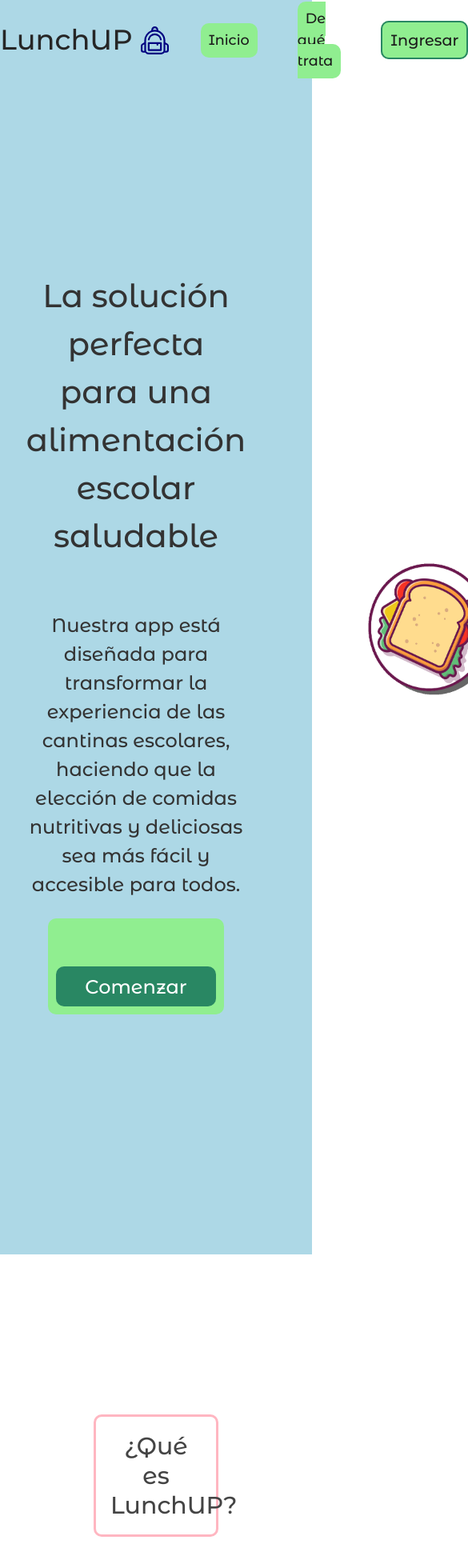
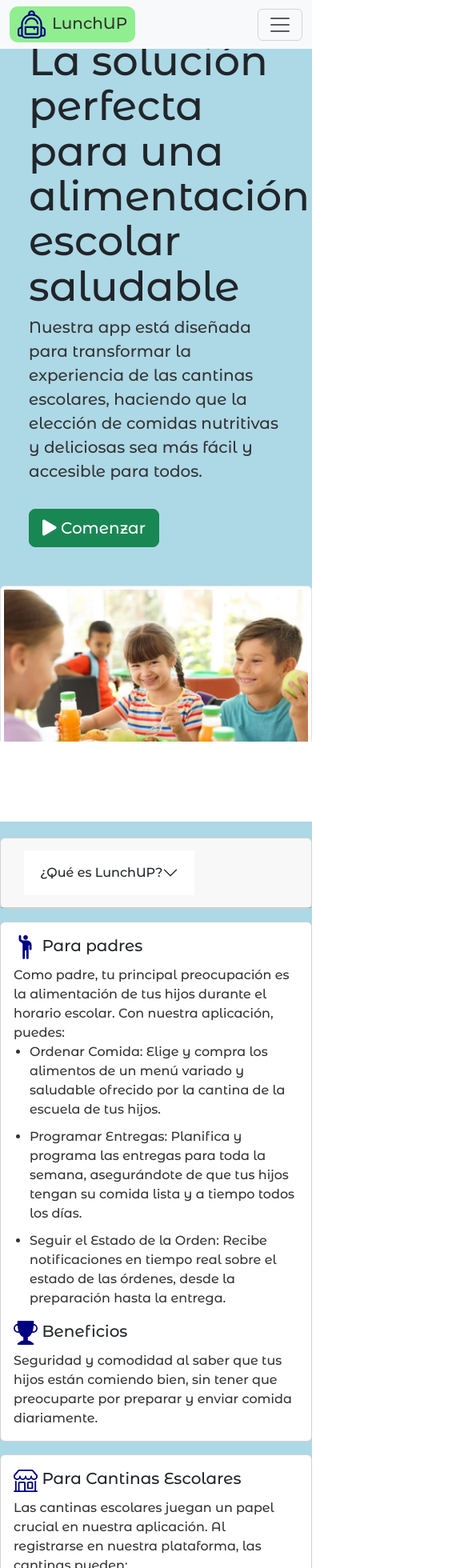
Before and after one commit to LaunchUP-INC/LunchUP-FRONT, a React (Vite) app: page / in a window 390 px wide. Shown: the top 1960 px of the page at 80% size, 585 px wide, since content can reach past the window. Built offline with nearby package versions, Linux system fonts and the light colour scheme.

Commit message:
Se comienza a implementar la migracion de la aplicacion a bootstrap, con cambios en el componente Landing,LandingHeader y AboutSection. Esta es la fase inicial de la migracion a bootstrap

```diff
--- a/index.html
+++ b/index.html
@@ -4,6 +4,9 @@
     <meta charset="UTF-8" />
     <link rel="icon" type="image/svg+xml" href="/vite.svg" />
     <meta name="viewport" content="width=device-width, initial-scale=1.0" />
+    <link rel="stylesheet" href="https://cdnjs.cloudflare.com/ajax/libs/font-awesome/5.15.3/css/all.min.css">
+
+     <!-- Font Awesome -->
     <title>LunchUP</title>
   </head>
   <body>
--- a/package.json
+++ b/package.json
@@ -13,7 +13,9 @@
     "@auth0/auth0-react": "^2.2.4",
     "@redux-devtools/extension": "^3.3.0",
     "axios": "^1.7.2",
+    "bootstrap": "^5.3.3",
     "react": "^18.3.1",
+    "react-bootstrap": "^2.10.4",
     "react-dom": "^18.3.1",
     "react-icons": "^5.2.1",
     "react-modal": "^3.16.1",
--- a/src/App.jsx
+++ b/src/App.jsx
@@ -1,4 +1,5 @@
 import "./App.module.css";
+import 'bootstrap/dist/css/bootstrap.min.css';
 import { Routes, Route, useNavigation } from "react-router-dom";
 import LandingView from "./Views/LandingView";
 import ProductView from "./Views/ProductsView";
--- a/src/components/Landing/AboutSection.jsx
+++ b/src/components/Landing/AboutSection.jsx
@@ -1,108 +1,67 @@
+import React from 'react';
+import { Accordion, Card, Button, Container, Row, Col } from 'react-bootstrap';
 import PersonIcon from "../Icons/PersonIcon";
 import BenefitIcon from "../Icons/BenefitIcon";
 import StoreIcon from "../Icons/StoreIcon";
-import styles from "./Landing.module.css";
-import { useState } from "react";
-import { Element } from "react-scroll";
+import styles from './Landing.module.css';
 
 const AboutSection = () => {
-  const [show, setShow] = useState(false);
-  const handleShow = () => {
-    setShow(!show);
-  };
     return (
-    <Element name="about" className={styles.aboutSection}>
-      <button className={styles.accordion} onClick={handleShow}>
+        <Container id="about" className={styles.about}>
+            <Row className="align-items-center" style={{ minHeight: '100vh' }}>
+                <Col md={12}>
+                    <Accordion defaultActiveKey="0">
+                        <Card>
+                            <Card.Header>
+                                <Accordion.Header as={Button} variant="link" eventKey="0" className={styles['btn-link']}>
                                     ¿Qué es LunchUP?
-      </button>
-      <div className={`${styles.containerSobre} ${show ? styles.open : ""}`}>
-        <div className={styles.intro}>
-          <p>
-            Bienvenidos a LunchUP, la solución ideal para asegurar que tus hijos
-            reciban sus alimentos de manera fácil y segura en sus colegios.
-            Nuestra aplicación está diseñada para atender las necesidades de dos
-            tipos de usuarios: los padres y las cantinas escolares.
-          </p>
-        </div>
-
-        <div className={styles.containerAudience}>
-          <div className={styles.audience}>
-            <h3>
-              {" "}
-              <PersonIcon className={styles.icon} /> Para padres
-            </h3>
-
-            <p>
-              Como padre, tu principal preocupación es la alimentación de tus
-              hijos durante el horario escolar. Con nuestra aplicación, puedes:
-            </p>
-
+                                </Accordion.Header>
+                            </Card.Header>
+                            <Accordion.Body eventKey="0">
+                                <Card.Body>
+                                    Bienvenidos a LunchUP, la solución ideal para asegurar que tus hijos reciban sus alimentos de manera fácil y segura en sus colegios. Nuestra aplicación está diseñada para atender las necesidades de dos tipos de usuarios: los padres y las cantinas escolares.
+                                </Card.Body>
+                            </Accordion.Body>
+                        </Card>
+                    </Accordion>
+                    <Card className="mt-3">
+                        <Card.Body>
+                            <Card.Title><PersonIcon className={styles.icon} /> Para padres</Card.Title>
+                            <Card.Text>
+                                Como padre, tu principal preocupación es la alimentación de tus hijos durante el horario escolar. Con nuestra aplicación, puedes:
                                 <ul>
-              <li>
-                Ordenar Comida: Elige y compra los alimentos de un menú variado
-                y saludable ofrecido por la cantina de la escuela de tus hijos.
-              </li>
-              <li>
-                Programar Entregas: Planifica y programa las entregas para toda
-                la semana, asegurándote de que tus hijos tengan su comida lista
-                y a tiempo todos los días.
-              </li>
-              <li>
-                Seguir el Estado de la Orden: Recibe notificaciones en tiempo
-                real sobre el estado de las órdenes, desde la preparación hasta
-                la entrega.
-              </li>
+                                    <li>Ordenar Comida: Elige y compra los alimentos de un menú variado y saludable ofrecido por la cantina de la escuela de tus hijos.</li>
+                                    <li>Programar Entregas: Planifica y programa las entregas para toda la semana, asegurándote de que tus hijos tengan su comida lista y a tiempo todos los días.</li>
+                                    <li>Seguir el Estado de la Orden: Recibe notificaciones en tiempo real sobre el estado de las órdenes, desde la preparación hasta la entrega.</li>
                                 </ul>
-            <h3>
-              <BenefitIcon className={styles.icon} /> Beneficios
-            </h3>
-            <p>
-              {" "}
-              Seguridad y comodidad al saber que tus hijos están comiendo bien,
-              sin tener que preocuparte por preparar y enviar comida
-              diariamente.
-            </p>
-          </div>
-
-          <div className={styles.audience}>
-            <h3>
-              {" "}
-              <StoreIcon className={styles.icon} /> Para Cantinas Escolares
-            </h3>
-            <p>
-              Las cantinas escolares juegan un papel crucial en nuestra
-              aplicación. Al registrarse en nuestra plataforma, las cantinas
-              pueden:
-            </p>
+                            </Card.Text>
+                            <Card.Title><BenefitIcon className={styles.icon} /> Beneficios</Card.Title>
+                            <Card.Text>
+                                Seguridad y comodidad al saber que tus hijos están comiendo bien, sin tener que preocuparte por preparar y enviar comida diariamente.
+                            </Card.Text>
+                        </Card.Body>
+                    </Card>
+                    <Card className="mt-3">
+                        <Card.Body>
+                            <Card.Title><StoreIcon className={styles.icon} /> Para Cantinas Escolares</Card.Title>
+                            <Card.Text>
+                                Las cantinas escolares juegan un papel crucial en nuestra aplicación. Al registrarse en nuestra plataforma, las cantinas pueden:
                                 <ul>
-              <li>
-                Gestionar el Menú: Publica y actualiza tu menú fácilmente,
-                asegurando que los padres vean las opciones disponibles en todo
-                momento.
-              </li>
-              <li>
-                Recibir y Procesar Órdenes: Maneja las órdenes de los padres de
-                manera eficiente con nuestras herramientas de gestión de
-                pedidos.
-              </li>
-              <li>
-                Promocionar Productos: Destaca productos nuevos o promociones
-                especiales para atraer más ventas.
-              </li>
+                                    <li>Gestionar el Menú: Publica y actualiza tu menú fácilmente, asegurando que los padres vean las opciones disponibles en todo momento.</li>
+                                    <li>Recibir y Procesar Órdenes: Maneja las órdenes de los padres de manera eficiente con nuestras herramientas de gestión de pedidos.</li>
+                                    <li>Promocionar Productos: Destaca productos nuevos o promociones especiales para atraer más ventas.</li>
                                 </ul>
-            <h3>
-              <BenefitIcon className={styles.icon} /> Beneficios
-            </h3>
-            <p>
-              {" "}
-              Aumenta tu alcance y tus ventas al integrarte con una plataforma
-              que conecta directamente con los padres de los estudiantes.
-            </p>
-          </div>
-        </div>
-      </div>
-    </Element>
+                            </Card.Text>
+                            <Card.Title><BenefitIcon className={styles.icon} /> Beneficios</Card.Title>
+                            <Card.Text>
+                                Aumenta tu alcance y tus ventas al integrarte con una plataforma que conecta directamente con los padres de los estudiantes.
+                            </Card.Text>
+                        </Card.Body>
+                    </Card>
+                </Col>
+            </Row>
+        </Container>
     );
-};
+}
 
 export default AboutSection;
--- a/src/components/Landing/Landing.jsx
+++ b/src/components/Landing/Landing.jsx
@@ -1,84 +1,41 @@
-import LandingHeader from "../LandingHeader/LandingHeader";
+import React from 'react';
+import comedorEscolar from './image/comedorescolar.jpg';
+import { Button, Navbar, Nav, NavDropdown, Container, Row, Col } from 'react-bootstrap';
+import LandingHeader from '../LandingHeader/LandingHeader';
 import AboutSection from "./AboutSection";
-import styles from "./Landing.module.css";
-import { Link } from "react-router-dom";
-import { useState } from "react";
-import { Element } from "react-scroll";
+import styles from './Landing.module.css'; // Asegúrate de que el path es correcto
 
-const Landing = () => {
-  const [show, setShow] = useState(false);
+const LandingPage = () => {
+    return (
+      <>
+        <div className={`container-fluid p-0 ${styles.curvedBg}`}>
 
-  const handleShow = () => {
-    setShow(!show);
-  };
-  return (
-    <>
-      <div className={styles.generalContainer}>
-        <LandingHeader />
-        <Element name="inicio" className={styles.containerHero}>
-          <div className={styles.hero}>
-            <img
-              className={styles.fork}
-              src="/heroImage-fork1.png"
-              alt="fork"
-            />
-            <div className={styles.containerText}>
-              <h3>
-                La solución perfecta para una alimentación escolar saludable
-              </h3>
-              <p>
-                Nuestra app está diseñada para transformar la experiencia de las
-                cantinas escolares, haciendo que la elección de comidas
-                nutritivas y deliciosas sea más fácil y accesible para todos.
-              </p>
-              <Link to="/home">
-                <button>Comenzar</button>
-              </Link>
+              <LandingHeader/>
+
+              <Container fluid className="p-0">
+                <Row className="align-items-center" style={{ minHeight: '100vh' }}>
+                    <Col md={6} className="p-5">
+                        <h1>La solución perfecta para una alimentación escolar saludable</h1>
+                        <p className="lead">
+                            Nuestra app está diseñada para transformar la experiencia de las cantinas escolares,
+                            haciendo que la elección de comidas nutritivas y deliciosas sea más fácil y accesible para todos.
+                        </p>
+                        <Button as="a" href="/home" variant="success" size="lg" className={`mt-3 ${styles.startButton}`} style={{ position: 'relative', zIndex: 2 }}>
+                            <i className="fas fa-play mr-2"></i> Comenzar
+                        </Button>
+                    </Col>
+                    <Col md={6}>
+                        <img src={comedorEscolar} alt="Niños comiendo en la escuela" className="img-thumbnail" />
+                    </Col>
+                </Row>
+          </Container>
+
+          </div>
+          <div>
+            <AboutSection/>
             </div>
-            <div className={styles.containerImg}>
-              <img src="/heroImage-fork2.png" alt="img" />
-            </div>
-          </div>
-        </Element>
+          </>
+    );
+}
 
-        <AboutSection />
-
-        <div className={styles.separator}>
-          <img src="/divider.png" alt="burguer" />
-          <img src="/separator.png" alt="fork" />
-          <img src="/divider.png" alt="burguer" />
-          <img src="/separator.png" alt="fork" />
-          <img src="/divider.png" alt="burguer" />
-          <img src="/separator.png" alt="fork" />
-          <img src="/divider.png" alt="burguer" />
-        </div>
-
-        <Element name="function" className={styles.containerAbout}>
-          <div className={styles.containerSection}>
-            <button onClick={handleShow} className={styles.accordion}>
-              ¿Como funciona?
-            </button>
-            <div
-              className={`${styles.containerSteps} ${show ? styles.open : ""}`}
-            >
-              <div className={styles.step}>
-                <h3>Paso 1: Ingresá tus datos y los de tu hijo.</h3>
-                <img src="/concept.png" alt="img" />
-              </div>
-              <div className={styles.step}>
-                <img src="concept3.png" alt="img" />
-                <h3>Paso 2: Elegí el menu que mas te guste.</h3>
-              </div>
-              <div className={styles.step}>
-                <h3>Paso 3: Recarga el saldo y paga de manera segura.</h3>
-                <img src="concept5.png" alt="img" />
-              </div>
-            </div>
-          </div>
-        </Element>
-      </div>
-    </>
-  );
-};
-
-export default Landing;
+export default LandingPage;
--- a/src/components/Landing/Landing.module.css
+++ b/src/components/Landing/Landing.module.css
@@ -6,254 +6,81 @@
   --color-secundary: #5f5ff9;
   --color-white: #ffffff;
 }
-.generalContainer {
-  margin: 0 auto;
-  width: 100%;
-  height: 100vh;
-  background-color: #add8e6;
-}
 
-.hero {
-  margin: 0 auto;
-  display: flex;
-  justify-content: center;
-  align-items: center;
-  max-width: 1500px;
-  padding-top: 300px;
-  padding-bottom: 300px;
+/* Landing.module.css */
+.curvedBg {
+  overflow: hidden;
+  position: relative;
   background-color: var(--color-Body);
 }
 
-.containerHero {
+.curvedBg::after {
+  content: '';
+  position: absolute;
   width: 100%;
-  background-color: var(--color-Body);
+  height: 150px;
+  bottom: 0;
+  left: 0;
+  background: #ffffff;
+  clip-path: ellipse(120% 100% at 50% 100%);
 }
 
-.containerText {
-  display: flex;
-  flex-direction: column;
-  justify-content: center;
-  align-items: center;
-  text-align: center;
-}
-
-.containerText h3 {
-  font-size: 2.5rem;
-}
-
-.containerText p {
-  font-size: 1.5rem;
-  font-weight: 450;
-}
-
-.containerText button {
-  margin-top: 50px;
-  width: 200px;
-  height: 50px;
-  font-size: 1.5rem;
-  background-color: rgb(41, 135, 99);
-  border-radius: 10px;
-  color: white;
-  border: none;
-  padding: 0;
-  cursor: pointer;
-  transition: all 0.2s ease-in-out;
-  background-color: none;
-  &:hover {
-    transform: scale(1.1);
-    background-color: rgb(1, 61, 41);
+/* Media query para dispositivos móviles */
+@media (max-width: 768px) {
+  .curvedBg::after {
+      height: 100px;
+      clip-path: ellipse(150% 140% at 50% 100%);
   }
 }
 
-.containerImg {
+.icon {
+  height: 30px;
+  width: 30px;
+  color: var(--color-secundary);
+}
+
+.about {
+  background-color: var(--color-Body);
+  color: var(--color-font);
+  padding: 20px 0;
+}
+
+.about h1,
+.about h2,
+.about h3,
+.about h4,
+.about h5,
+.about h6 {
+  color: var(--color-secundary);
+}
+
+.about ul {
+  padding-left: 20px;
+}
+
+.about li {
+  margin-bottom: 10px;
+}
+
+.about .card {
+  border: 1px solid var(--color-border);
+  margin-top: 20px;
+}
+
+.about .card-title {
   display: flex;
-  justify-content: center;
   align-items: center;
 }
 
-.containerImg img {
-  width: 400px;
-  margin-left: 50px;
+.about .card-title .icon {
+  margin-right: 10px;
 }
 
-.fork {
-  width: 400px;
+.about .btn-link {
+  color: var(--color-secundary);
+  text-decoration: none;
 }
 
-.containerAbout {
-  margin: 0 auto;
-  padding-top: 100px;
-  padding-bottom: 100px;
+.about .btn-link:hover {
+  text-decoration: underline;
 }
-
-.containerSection {
-  margin: 0 auto;
-  display: flex;
-  flex-direction: column;
-  justify-content: center;
-  align-items: center;
-  max-width: 1500px;
-}
-
-.containerSection h2 {
-  font-size: 2.5rem;
-}
-
-.containerSteps {
-  display: none;
-  overflow: hidden;
-  transition: max-height 0.2s ease-out;
-  flex-direction: column;
-  justify-content: center;
-  align-items: center;
-  font-size: 1.2rem;
-  width: 1500px;
-  padding-bottom: 200px;
-}
-.containerSteps.open {
-  display: flex;
-}
-.containerSteps div {
-  display: flex;
-  flex-direction: row;
-  justify-content: space-around;
-  align-items: center;
-  width: 100%;
-  margin-top: 50px;
-}
-
-.containerSteps img {
-  width: 300px;
-}
-
-.step h3 {
-  background-color: #bafae9;
-  border-radius: 10px;
-  padding: 20px;
-  box-shadow: 10px 10px 10px rgba(0, 0, 0, 0.281);
-}
-
-.aboutSection {
-  margin: 0 auto;
-  display: flex;
-  flex-direction: column;
-  justify-content: center;
-  align-items: center;
-  max-width: 1500px;
-  padding-top: 200px;
-  padding-bottom: 100px;
-}
-
-.containerSobre {
-  display: none;
-  flex-direction: column;
-  justify-content: center;
-  gap: 200px;
-  align-items: center;
-  width: 100%;
-  height: 100%;
-  background-color: var(--color-white);
-  padding-top: 200px;
-}
-.containerSobre.open {
-  display: flex;
-}
-
-.intro {
-  display: flex;
-  flex-direction: column;
-  justify-content: center;
-  align-items: start;
-  max-width: 1200px;
-  text-align: left;
-  text-wrap: balance;
-}
-
-.intro h2 {
-  font-size: 2.5rem;
-}
-
-.intro p {
-  font-size: 1.5rem;
-  border-left: 5px solid rgb(41, 135, 99);
-  padding-left: 30px;
-  border-radius: 5px;
-}
-
-.containerAudience {
-  display: flex;
-  justify-content: center;
-  align-items: start;
-  max-width: 1500px;
-  gap: 100px;
-}
-
-.audience {
-  display: flex;
-  flex-direction: column;
-  justify-content: center;
-  align-items: start;
-}
-
-.audience h3 {
-  display: flex;
-  justify-content: center;
-  align-items: center;
-  gap: 10px;
-  font-size: 2rem;
-}
-
-.audience p {
-  font-size: 1.5rem;
-  border-left: 5px solid rgb(41, 135, 99);
-  padding-left: 30px;
-  border-radius: 5px;
-}
-
-.audience ul {
-  font-size: 1.5rem;
-}
-
-.audience li {
-  margin-bottom: 20px;
-}
-
-.icon {
-  height: 35px;
-  width: 35px;
-  color: var(--color-secundary);
-}
-
-.separator {
-  margin: 0 auto;
-  display: flex;
-  justify-content: center;
-  align-items: center;
-  background-color: var(--color-white);
-  padding-bottom: 100px;
-  padding-top: 100px;
-  max-width: 1500px;
-}
-
-.separator img {
-  width: 200px;
-}
-
-.accordion {
-  background-color: var(--color-white);
-  border: var(--color-border) 3px solid;
-  color: #444;
-  cursor: pointer;
-  padding: 18px;
-  width: 40%;
-  text-align: center;
-  outline: none;
-  font-size: 30px;
-  transition: all 0.2s ease-in;
-}
-
-.accordion:hover {
-  background-color: rgb(255, 234, 238);
-  transform: scale(1.05);
-  border-color: var(--color-border);
-}
--- a/src/components/LandingHeader/LandingHeader.jsx
+++ b/src/components/LandingHeader/LandingHeader.jsx
@@ -1,37 +1,53 @@
-/* eslint-disable react/prop-types */
+import React, { useState, useEffect } from 'react';
+import { Link } from "react-scroll";
+import BagIcon from "../Icons/BagIcon";
+import { Navbar, Nav, NavDropdown, Container } from 'react-bootstrap';
+import styles from './LandingHeader.module.css';
 
-import BagIcon from "../Icons/BagIcon";
-import styles from "./LandingHeader.module.css";
-import { Link } from "react-scroll";
 const LandingHeader = () => {
+  const [scrolled, setScrolled] = useState(false);
+
+  const handleScroll = () => {
+    const offset = window.scrollY;
+    if (offset > 50) {
+      setScrolled(true);
+    } else {
+      setScrolled(false);
+    }
+  };
+
+  useEffect(() => {
+    window.addEventListener('scroll', handleScroll);
+    return () => {
+      window.removeEventListener('scroll', handleScroll);
+    };
+  }, []);
+
   return (
-    <header className={styles.container}>
-      <nav className={styles.nav}>
-        <h2 className={styles.logo}>
-          LunchUP <BagIcon className={styles.icon} />
-        </h2>
-        <div>
-          <ul className={styles.navLinks}>
-            <li>
-              <Link to="inicio" smooth={true} duration={500}>
+    <Navbar expand="lg" fixed="top" className={scrolled ? `${styles.scrolled}` : "bg-light"} style={{ transition: 'background-color 0.5s' }}>
+      <Container>
+        <Navbar.Brand href="/" className={styles.navBrand}>
+          <BagIcon className={`${styles.icon} me-2`} />
+          LunchUP
+        </Navbar.Brand>
+        <Navbar.Toggle aria-controls="basic-navbar-nav" />
+        <Navbar.Collapse id="basic-navbar-nav">
+          <Nav className="me-auto">
+            <NavDropdown title="Informacion" id="collapsible-nav-dropdown">
+              <NavDropdown.Item as={Link} to="about" smooth={true} duration={500}>
                 Inicio
-              </Link>
-            </li>
-            <li>
-              <Link to="about" smooth={true} duration={500}>
-                De qué trata
-              </Link>
-            </li>
-
-            <li>
-              <a className={styles.button} href="/login">
+              </NavDropdown.Item>
+              <NavDropdown.Item as={Link} to="about" href='#' smooth={true} duration={500}>
+                De qué Trata
+              </NavDropdown.Item>
+              <NavDropdown.Item href="/login">
                 Ingresar
-              </a>
-            </li>
-          </ul>
-        </div>
-      </nav>
-    </header>
+              </NavDropdown.Item>
+            </NavDropdown>
+          </Nav>
+        </Navbar.Collapse>
+      </Container>
+    </Navbar>
   );
 };
 
--- a/src/components/LandingHeader/LandingHeader.module.css
+++ b/src/components/LandingHeader/LandingHeader.module.css
@@ -6,93 +6,62 @@
   --color-secundary: #3333e5;
   --color-white: #ffffff;
 }
-@keyframes transform-header {
-  to {
-    background: rgba(234, 234, 234, 0.4);
-    backdrop-filter: blur(10px);
-    transform: translateY(-5%);
-  }
+
+.navBrand {
+  font-weight: bold;
+  color: var(--color-font);
 }
 
-.container {
-  position: fixed;
-  margin: 0;
-  top: 0;
-  height: 100px;
-  width: 100%;
-
-  animation: transform-header linear both;
-  animation-timeline: scroll(root block);
-  animation-range: 0 200px;
-  z-index: 10;
+.navbar-light .navbar-nav .nav-link {
+  color: var(--color-font) !important;
 }
 
-.nav {
-  display: flex;
-  flex-direction: row;
-  justify-content: space-between;
-  align-items: center;
-  max-width: 1500px;
-  margin: 0 auto;
-  height: 100px;
+.navbar-light .navbar-nav .nav-link:hover,
+.navbar-light .navbar-nav .nav-link:focus {
+  color: var(--color-secundary) !important;
 }
 
-.navLinks {
-  display: flex;
-  justify-content: space-between;
-  align-items: center;
-  gap: 50px;
+.navbar-light .navbar-nav .nav-item .dropdown-menu {
+  background-color: var(--color-white) !important;
 }
 
-.navLinks li {
-  list-style: none;
+.navbar-light .navbar-nav .nav-item .dropdown-menu .dropdown-item {
+  color: var(--color-font) !important;
 }
 
-.navLinks a:not(.button) {
-font-size: 1.1rem;
-  text-decoration: none;
-  color: rgb(27, 27, 27);
-  font-weight: bold;
-  border-bottom: 2px solid transparent;
-  transition: all 0.2s ease-in;
-  &:hover {
-    color: green;
-  }
+.navbar-light .navbar-nav .nav-item .dropdown-menu .dropdown-item:hover,
+.navbar-light .navbar-nav .nav-item .dropdown-menu .dropdown-item:focus {
+  color: var(--color-secundary) !important;
+  background-color: var(--color-Body) !important;
 }
 
-.button {
-  text-decoration: none;
-  color: rgb(27, 27, 27);
-  font-weight: bold;
-  border: 2px solid rgb(41, 135, 99);
-  font-size: 1.2rem;
-  border-radius: 10px;
-  padding: 10px;
-  transition: all 0.2s ease-in;
-  &:hover {
-    background-color: rgb(41, 135, 99);
-    color: white;
-  }
-}
-
-.logo {
-  display: flex;
-  flex-direction: row;
-  justify-content: center;
-  align-items: center;
-  gap: 10px;
-  font-weight: bold;
-  font-size: 2.2rem;
-  color: rgb(38, 38, 38);
-  transition: all 0.2s ease-in;
-  &:hover {
-    cursor: pointer;
-    color: rgb(34, 142, 100);
-  }
-}
 
 .icon {
   height: 35px;
   width: 35px;
   color: var(--color-secundary);
 }
+
+.icon:hover {
+  color: #198754;
+  transform: scale(1.1);
+  transition: transform 0.3s ease-in-out, color 0.3s ease-in-out;
+}
+
+.navBrand:hover {
+  transform: scale(1.05);
+  transition: transform 0.3s ease-in-out, color 0.3s ease-in-out;
+  background-color: var(--color-white);
+  color: #198754;
+}
+
+
+.scrolled {
+  background-color: rgba(255, 255, 255, 0.9) !important;
+  box-shadow: 0 2px 4px rgba(0, 0, 0, 0.1);
+}
+
+.activeLink {
+  background-color: rgba(255, 255, 255, 0.2) !important;
+  color: #007bff !important;
+}
```
Also changed, not shown: src/components/Landing/image/comedorescolar.jpg (added), 1 other file (tests, documents, lock files or other folders). Lines whose indentation alone changed are shown as unchanged.
